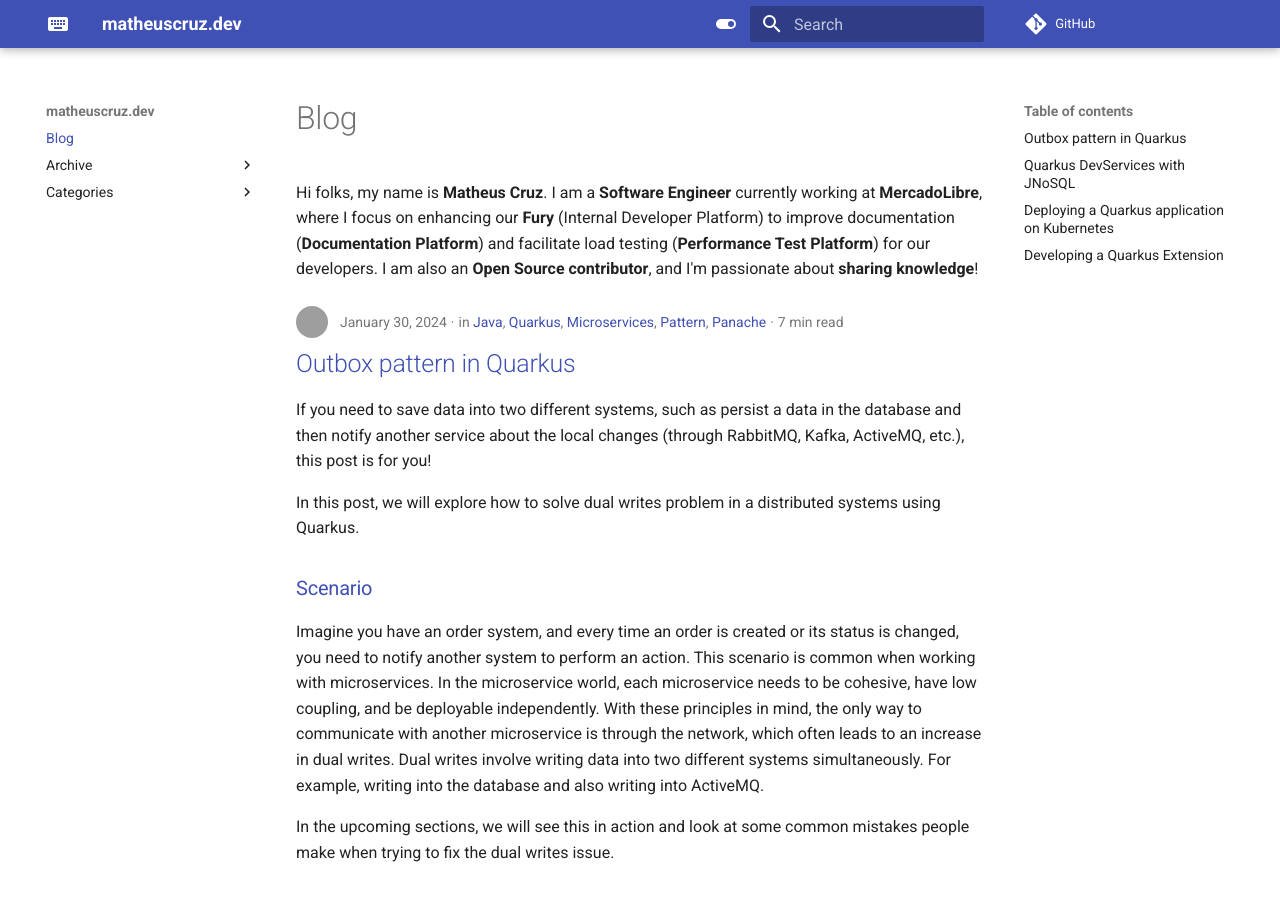
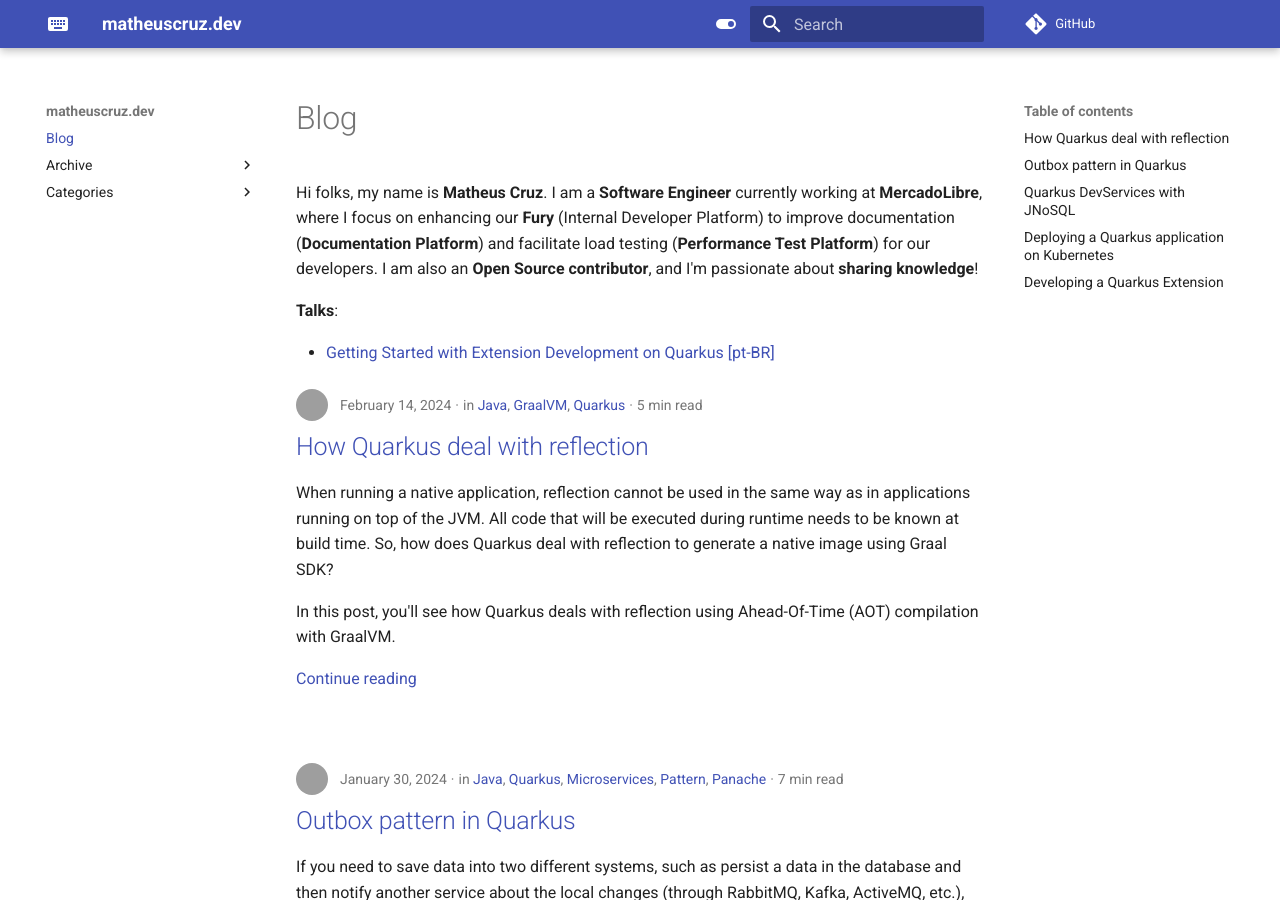
Before and after one commit to mcruzdev/blog, an MkDocs documentation site: the page built from docs/index.md, in a window 1280 px wide and 900 px high. Built offline with MkDocs 1.6.1 and Material for MkDocs 9.7.7, drawn with Linux system fonts in a browser that asks for light colours; comment, search, counter and statistics services are not loaded; some of the changed lines change nothing that is shown; grey boxes are pictures that could not be loaded.

Commit message:
Add How Quarkus deal with reflection

````diff
--- a/docs/index.md
+++ b/docs/index.md
@@ -1,3 +1,7 @@
 # Blog
 
 Hi folks, my name is **Matheus Cruz**. I am a **Software Engineer** currently working at **MercadoLibre**, where I focus on enhancing our **Fury** (Internal Developer Platform) to improve documentation (**Documentation Platform**) and facilitate load testing (**Performance Test Platform**) for our developers. I am also an **Open Source contributor**, and I'm passionate about **sharing knowledge**!
+
+**Talks**:
+
+- [Getting Started with Extension Development on Quarkus [pt-BR]](https://www.youtube.com/watch?v=AUywWR689Rs)
--- /dev/null
+++ b/docs/posts/how-quarkus-deal-with-reflection.md
@@ -0,0 +1,235 @@
+---
+comments: true
+title: How Quarkus deal with Reflection
+draft: false
+date: 2024-02-14
+authors:
+  - mcruzdev
+categories:
+  - Java
+  - GraalVM
+  - Quarkus
+---
+
+# How Quarkus deal with reflection
+
+When running a native application, reflection cannot be used in the same way as in applications running on top of the JVM. All code that will be executed during runtime needs to be known at build time. So, how does Quarkus deal with reflection to generate a native image using Graal SDK?
+
+In this post, you'll see how Quarkus deals with reflection using Ahead-Of-Time (AOT) compilation with GraalVM.
+
+<!-- more -->
+
+> If you want to do the same steps with me, you need to install Graal VM. I used [SDKMAN!](https://sdkman.io/) to install GraalVM. I am using GraalVM Native image tool in the version `17.0.10 2024-01-16`
+
+## The Closed World assumption
+
+GraalVM uses static analysis to determine which code is used by the application. These elements are referred to as **reachable code**, meaning all code reachable in the static analysis. Only **reachable** code is included in the final image. Once the final image is built, there is no way to add more elements to it. This is known as the **Closed World Assumption**.
+
+This is a summary from the GraalVM documentation, if you want to learn more about it, [see the official documentation](https://www.graalvm.org/latest/reference-manual/native-image/basics/#static-analysis).
+
+This implies that there is no reflection in a native image (like in JVM); you either add all code that will be executed and known, or you do not add it.
+
+## Generatig a Native Image
+
+If you're familiar with Java, you know that the following class should run perfectly on the JVM.
+
+```java linenums="1"
+public class Main {
+    public static void main(String ...args) {
+        System.out.println("Hello World");
+    }
+}
+```
+
+We need to compile it using the `javac` Java compiler.
+
+
+```shell
+javac Main.java
+```
+
+And execute it using `java`.
+
+```shell
+java Main
+Hello World
+```
+
+### Generating a Native Image with native-image tool
+
+If we want to generate a native image, we can use the Graal VM native-image tool.
+
+```shell
+native-image Main
+```
+
+And finally, execute the native image.
+
+```shell
+./main
+Hello World
+```
+
+It works because all the code is known at build time.
+
+## Adding seasoning
+
+Let's create a new class:
+
+```java linenums="1"
+public class Hero {
+
+    private String name;
+
+    public Hero(String name) {
+      this.name = name;
+    }
+
+    public String getName() {
+      return name;
+    }
+
+    @Override
+    public String toString() {
+        return "Hero: " + name;
+    }
+  }
+```
+
+And use it in the `main` method, using reflection.
+
+```java linenums="1"
+import java.lang.reflect.Constructor;
+import java.lang.reflect.InvocationTargetException;
+
+public class Main {
+    public static void main(String... args) throws NoSuchMethodException, SecurityException, ClassNotFoundException,
+            InstantiationException, IllegalAccessException, IllegalArgumentException, InvocationTargetException {
+        System.out.println("Hello World");
+
+        Class<?> forName = Class.forName(Hero.class.getCanonicalName());
+
+        Constructor<?> constructor = forName.getConstructor(String.class);
+
+        Object newInstance = constructor.newInstance("Batman");
+
+        System.out.println(newInstance.toString());
+    }
+}
+```
+
+When we compile using `javac` and try to generate a native image using GraalVM, we may encounter the following message:
+
+```shell
+Warning: Reflection method java.lang.Class.getConstructor invoked at Main.main(Main.java:11)
+Warning: Aborting stand-alone image build due to reflection use without configuration.
+Warning: Use -H:+ReportExceptionStackTraces to print stacktrace of underlying exception
+...
+Finished generating 'main' in 11.9s.
+Generating fallback image...
+Warning: Image 'main' is a fallback image that requires a JDK for execution (use --no-fallback to suppress fallback image generation and to print more detailed information why a fallback image was necessary).
+```
+
+
+As we can see, this is not a stand-alone application; a JDK is necessary for execution. However, when we want to generate a native image, we typically don't need a JDK. Let's try using the `--no-fallback` option.
+
+```shell
+native-image Main --no-fallback
+```
+
+When executing this native image:
+
+```shell
+./main
+Hello World
+Exception in thread "main" java.lang.ClassNotFoundException: Hero
+        at org.graalvm.nativeimage.builder/com.oracle.svm.core.hub.ClassForNameSupport.forName(ClassForNameSupport.java:123)
+        at org.graalvm.nativeimage.builder/com.oracle.svm.core.hub.ClassForNameSupport.forName(ClassForNameSupport.java:87)
+        at java.base@17.0.10/java.lang.Class.forName(DynamicHub.java:1322)
+        at java.base@17.0.10/java.lang.Class.forName(DynamicHub.java:1285)
+        at java.base@17.0.10/java.lang.Class.forName(DynamicHub.java:1278)
+        at Main.main(Main.java:9)
+```
+
+We encountered a `ClassNotFoundException` exception. How can we solve this?
+
+## GraalVM
+
+GraalVM employs automatic detection to intercept and analyze specific reflection calls, such as `Class.forName()` and `Class.getDeclaredMethod()`, during build time. For more details see [here](https://www.graalvm.org/latest/reference-manual/native-image/dynamic-features/Reflection/#automatic-detection). But in some cases it is not possible, and we need to add some manual configurations.
+
+### Register class for reflection manually
+
+The Native Image Builder offers a way to configure a class for reflection using the following property.
+
+```shell
+-H:ReflectionConfigurationFiles=/path/to/reflectconfig
+```
+
+And the configuration for `Hero` class can be:
+
+```json linenums="1"
+[
+  {
+    "name" : "java.lang.String",
+    "fields" : [
+      { "name" : "name" }
+    ],
+    "methods" : [
+      { "name" : "<init>", "parameterTypes" : ["java.lang.String"] }
+    ]
+  }
+]
+```
+
+Let's rebuild our image, this time adding the necessary configuration.
+
+
+```shell
+native-image Main --no-fallback -H:ReflectionConfigurationFiles=hero-reflection-config.json
+```
+
+And see the result:
+
+```shell
+./main
+Hello World
+Hero: Batman
+```
+
+## The Quarkus power!
+
+As we can see, adding a configuration file works well. It is just a simple class utilizing reflection. However, when using frameworks like Hibernate or libraries that heavily rely on reflection, manual configuration becomes necessary to ensure compatibility with Native Image generation. This involves creating Reflection Configuration Files to explicitly define the reflection usage and enable it within the Native Image, ensuring seamless integration with such libraries in native runtime environments. It is worth noting that this task can be quite challenging and time-consuming.
+
+### How Quarkus deal with reflection?
+
+**The answer is using Build Items and something else...**
+
+Quarkus has some build items to register a class for reflection:
+
+- [ReflectiveClassBuildItem](https://github.com/quarkusio/quarkus/blob/main/core/deployment/src/main/java/io/quarkus/deployment/builditem/nativeimage/ReflectiveClassBuildItem.java)
+- [ReflectiveBeanClassBuildItem](https://github.com/quarkusio/quarkus/blob/main/extensions/arc/deployment/src/main/java/io/quarkus/arc/deployment/ReflectiveBeanClassBuildItem.java)
+- [ReflectiveMethodBuildItem](https://github.com/quarkusio/quarkus/blob/main/core/deployment/src/main/java/io/quarkus/deployment/builditem/nativeimage/ReflectiveMethodBuildItem.java)
+- [ReflectiveFieldBuildItem](https://github.com/quarkusio/quarkus/blob/main/core/deployment/src/main/java/io/quarkus/deployment/builditem/nativeimage/ReflectiveFieldBuildItem.java)
+- [ReflectiveClassConditionBuildItem](https://github.com/quarkusio/quarkus/blob/main/core/deployment/src/main/java/io/quarkus/deployment/builditem/nativeimage/ReflectiveClassConditionBuildItem.java)
+
+There are additional build items to handle reflective operations in Quarkus. You can find more details about them [here](link-to-more-details).
+
+### A real-world example
+
+Let's take the Flyway extension for Quarkus as an example. Flyway library [finds](https://github.com/flyway/flyway/blob/bf907e6c8806134acd325927196c8a5e1fa2f9d4/flyway-core/src/main/java/org/flywaydb/core/internal/resolver/java/ScanningJavaMigrationResolver.java#L41) `JavaMigration` implementors to execute migrations using those implementors using reflection.
+
+To register the reflection for Flyway and to generate a native image without to worry about the reflection. [The Quarkus Flyway extension does](https://github.com/quarkusio/quarkus/blob/b70ea4565f75efe0ea903b9f790af0436df5478a/extensions/flyway/deployment/src/main/java/io/quarkus/flyway/deployment/FlywayProcessor.java#L145):
+
+1. Uses `CombinedIndexBuildItem` (Jandex) to find all `JavaMigration` implementors.
+2. Produce a `BuildProducer<ReflectiveClassBuildItem>` to produce a `ReflectiveClassBuildItem` containing all necessary `JavaMigration` implementors.
+
+
+After all, Quarkus will consume each `ReflectiveClassBuildItem` into the class [NativeImageReflectConfigStep](https://github.com/quarkusio/quarkus/blob/b70ea4565f75efe0ea903b9f790af0436df5478a/core/deployment/src/main/java/io/quarkus/deployment/steps/NativeImageReflectConfigStep.java#L26).
+
+And after, for each `ReflectionInfo` will mount the necessary JSON configuration file for Native Image Builder, using another producer called [`GeneratedResourceBuildItem`](https://github.com/quarkusio/quarkus/blob/b70ea4565f75efe0ea903b9f790af0436df5478a/core/deployment/src/main/java/io/quarkus/deployment/steps/NativeImageReflectConfigStep.java#L127) into the file `META-INF/native-image/reflect-config.json`.
+
+## Thank you!
+
+I hope you learned a lot from this blog post. Thank you so much!
+
+If you have any suggestions or comments, please let me know below!
````
